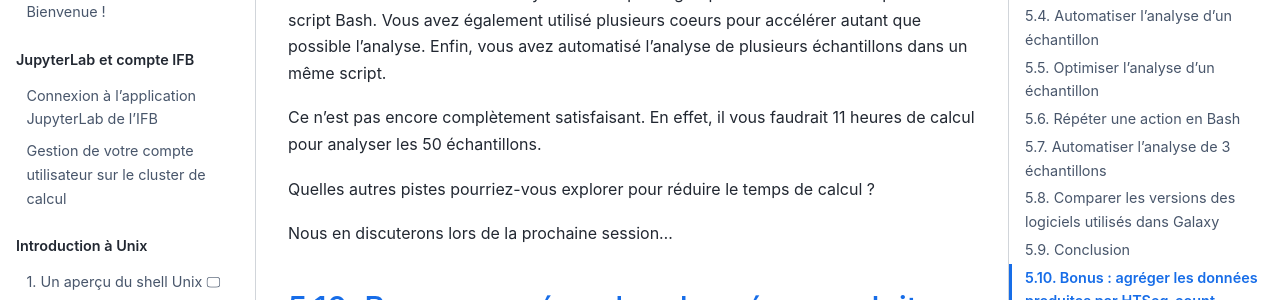
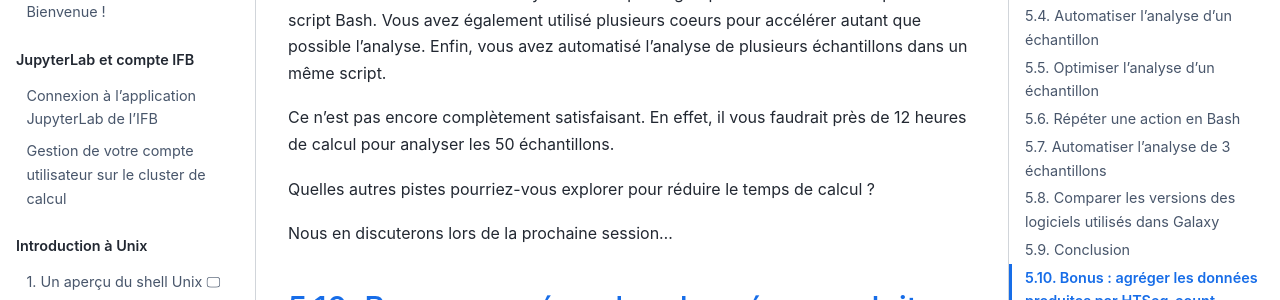
Before and after one commit to pierrepo/unix-tutorial, a Jupyter Book: the page built from content/tuto2/4_automatiser.md, in a window 1280 px wide and 900 px high, scrolled down 8590 px. Shown: the part 153-453 px from the top of the window. Built offline with Jupyter Book 1.0.4 settings and Sphinx 7.4.7 and the Sphinx Book theme 1.1.4, drawn with Linux system fonts in a browser that asks for light colours.

```diff
--- a/content/tuto2/4_automatiser.md
+++ b/content/tuto2/4_automatiser.md
@@ -332,7 +332,7 @@
 
 Vous avez automatisé votre analyse RNA-seq en regroupant les différentes étapes dans un script Bash. Vous avez également utilisé plusieurs coeurs pour accélérer autant que possible l'analyse. Enfin, vous avez automatisé l'analyse de plusieurs échantillons dans un même script.
 
-Ce n'est pas encore complètement satisfaisant. En effet, il vous faudrait 11 heures de calcul pour analyser les 50 échantillons.
+Ce n'est pas encore complètement satisfaisant. En effet, il vous faudrait près de 12 heures de calcul pour analyser les 50 échantillons.
 
 Quelles autres pistes pourriez-vous explorer pour réduire le temps de calcul ?
 
```
